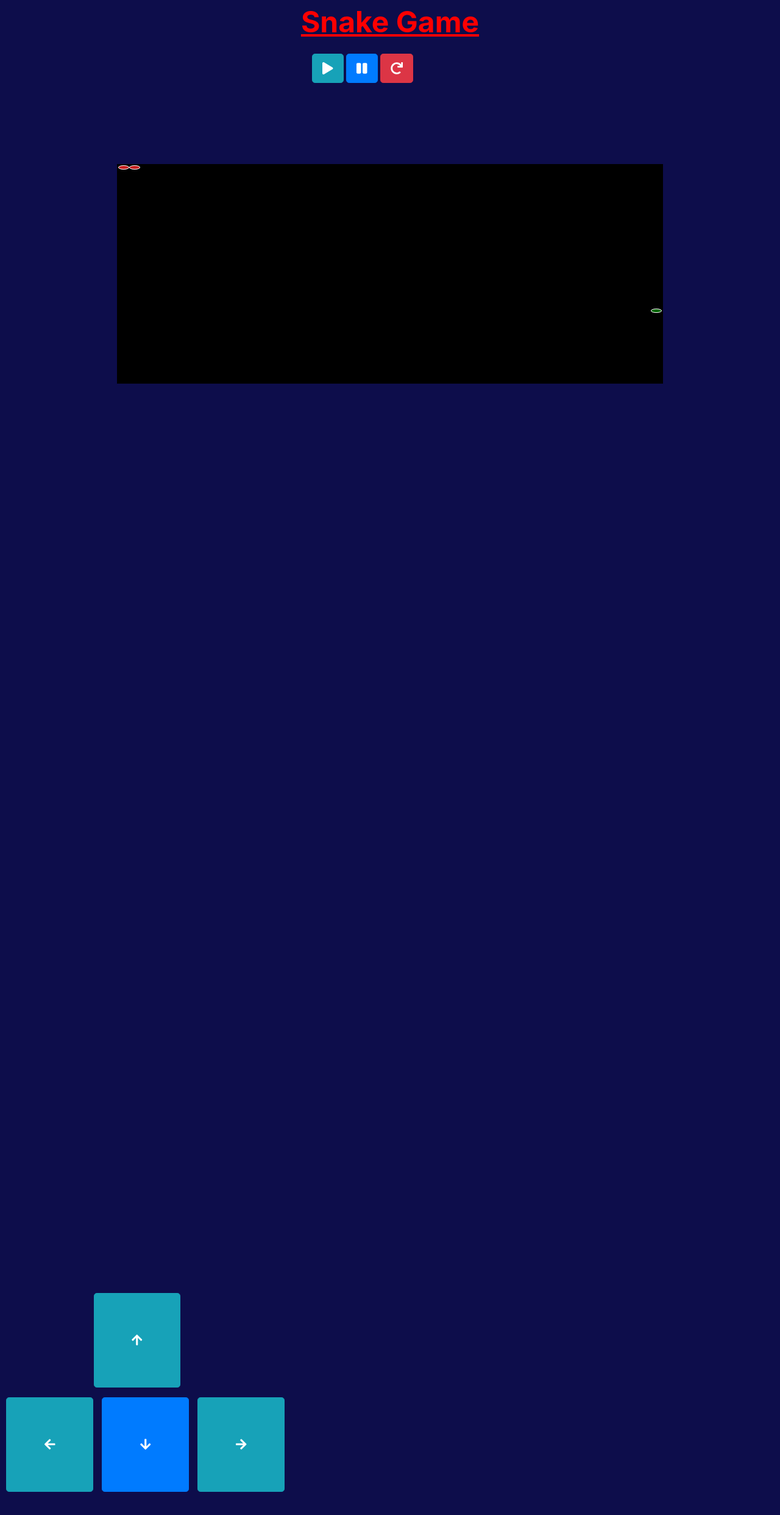
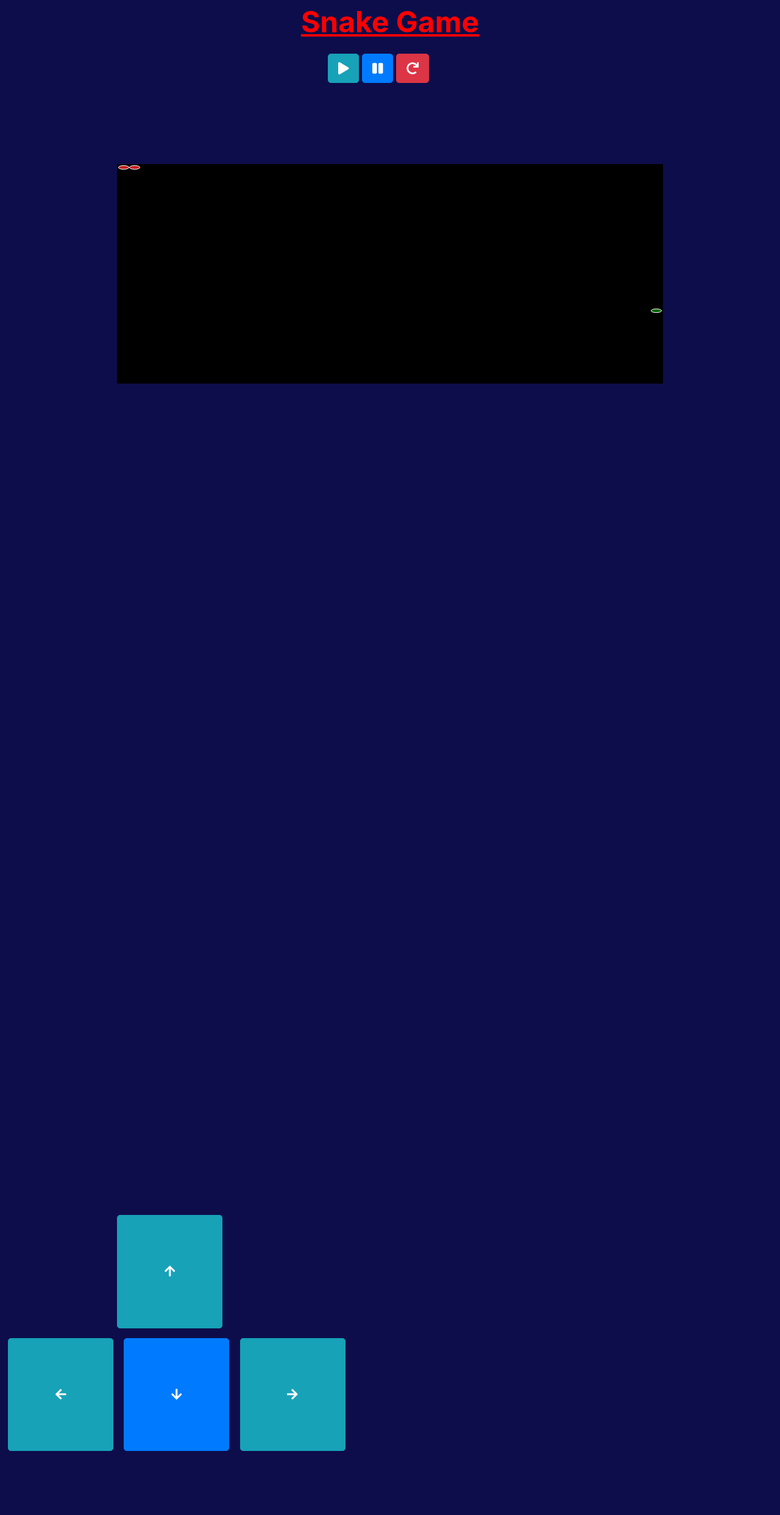
Before and after one commit to rishabkhanna27/SnakeGame, a React (Create React App) app: page / in a window 1280 px wide. Shown: the top 2484 px of the page at 61% size. Built offline with nearby package versions, Linux system fonts and the light colour scheme.

Commit message:
On Screen Controller added

```diff
--- a/src/index.css
+++ b/src/index.css
@@ -3,7 +3,7 @@ body{
 }
 .main{
   margin: 0;
-  padding-left: 40%;
+  padding-left: 42%;
 
 }
 .area{
@@ -51,8 +51,8 @@ body{
   margin-left: 15%;
 }
 .controller{
-  margin-top: 155%;
-  padding-right: 20%;
+  margin-top: 145%;
+  /* padding-right: 20%; */
 
 }
 .button{
```
